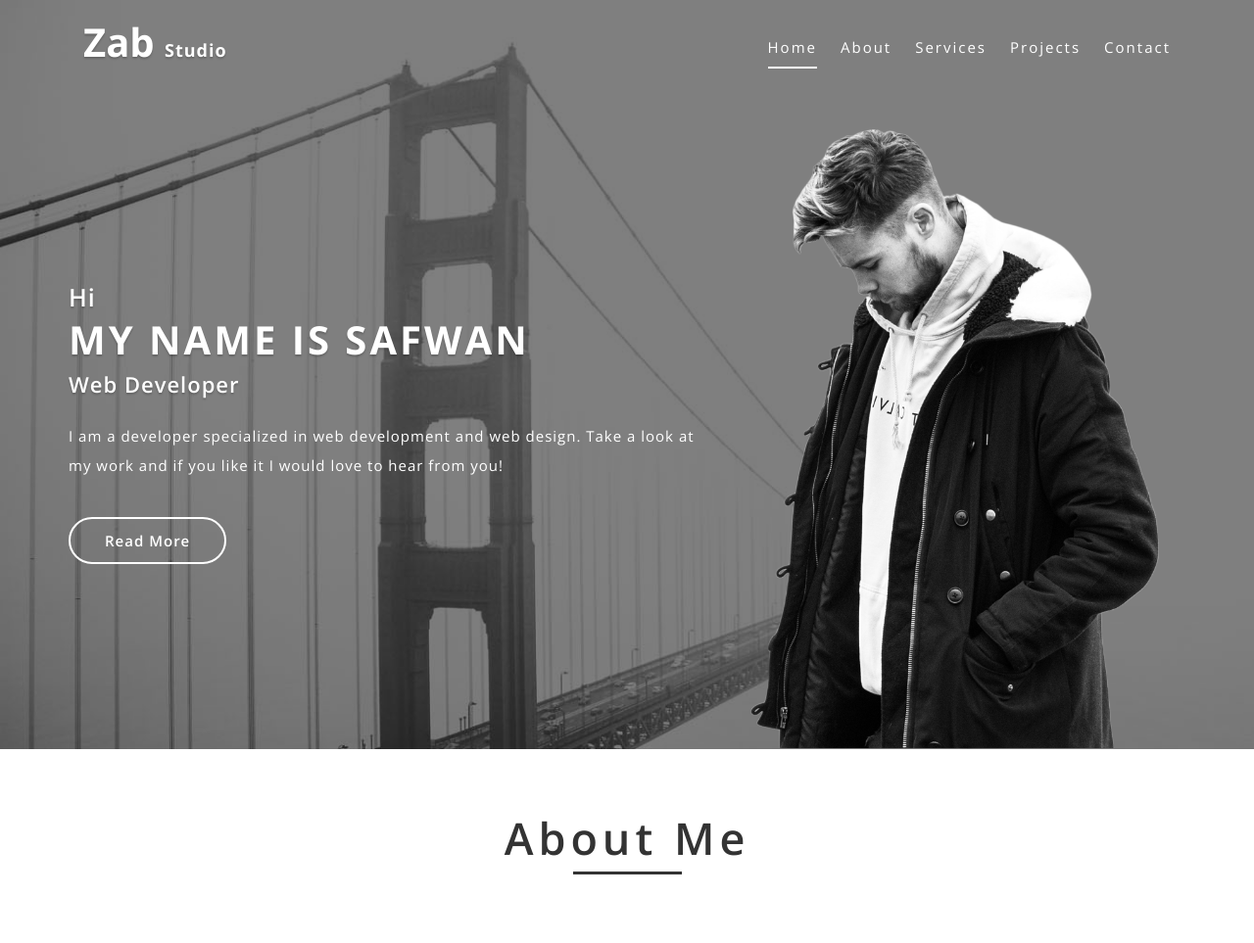
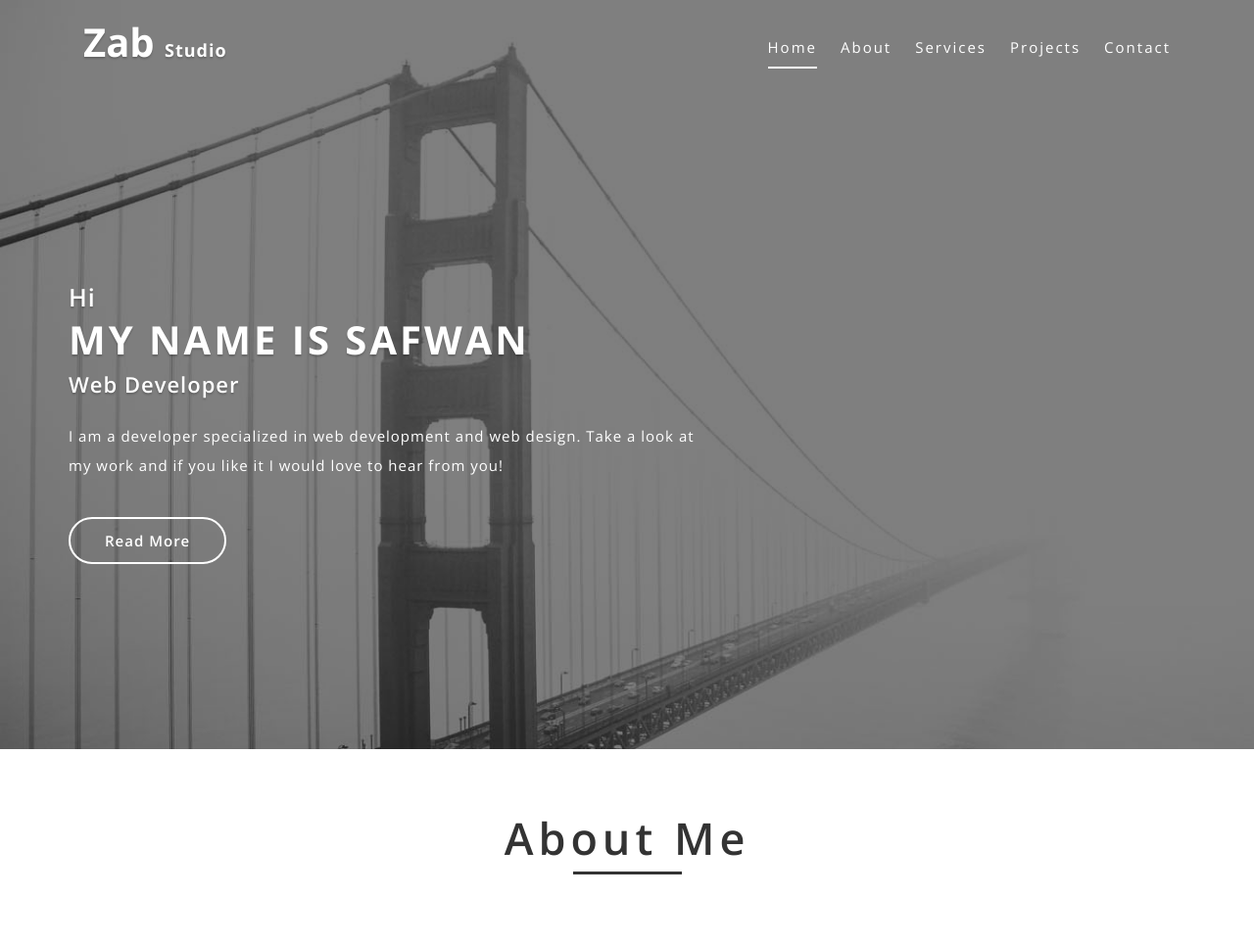
Before and after one commit to safwanvk/Personal-Static-Website, a Django app: page / in a window 1280 px wide. Shown: the top 963 px of the page at 98% size. Run offline with Django 3.2, Linux system fonts and the light colour scheme; some libraries are stand-ins or nearby versions.

Commit message:
remove img

```diff
--- a/account/templates/index.html
+++ b/account/templates/index.html
@@ -122,7 +122,7 @@
 					<a href="#about"> Read More </a>
 				</div>
 				<div class="col-md-5 image_margin">
-					<img src="{% static 'images/img1.png' %}" alt="" class="img-fluid" />
+					<!--<img src="{% static 'images/img1.png' %}" alt="" class="img-fluid" />-->
 				</div>
 			</div>
 		</div>
```
